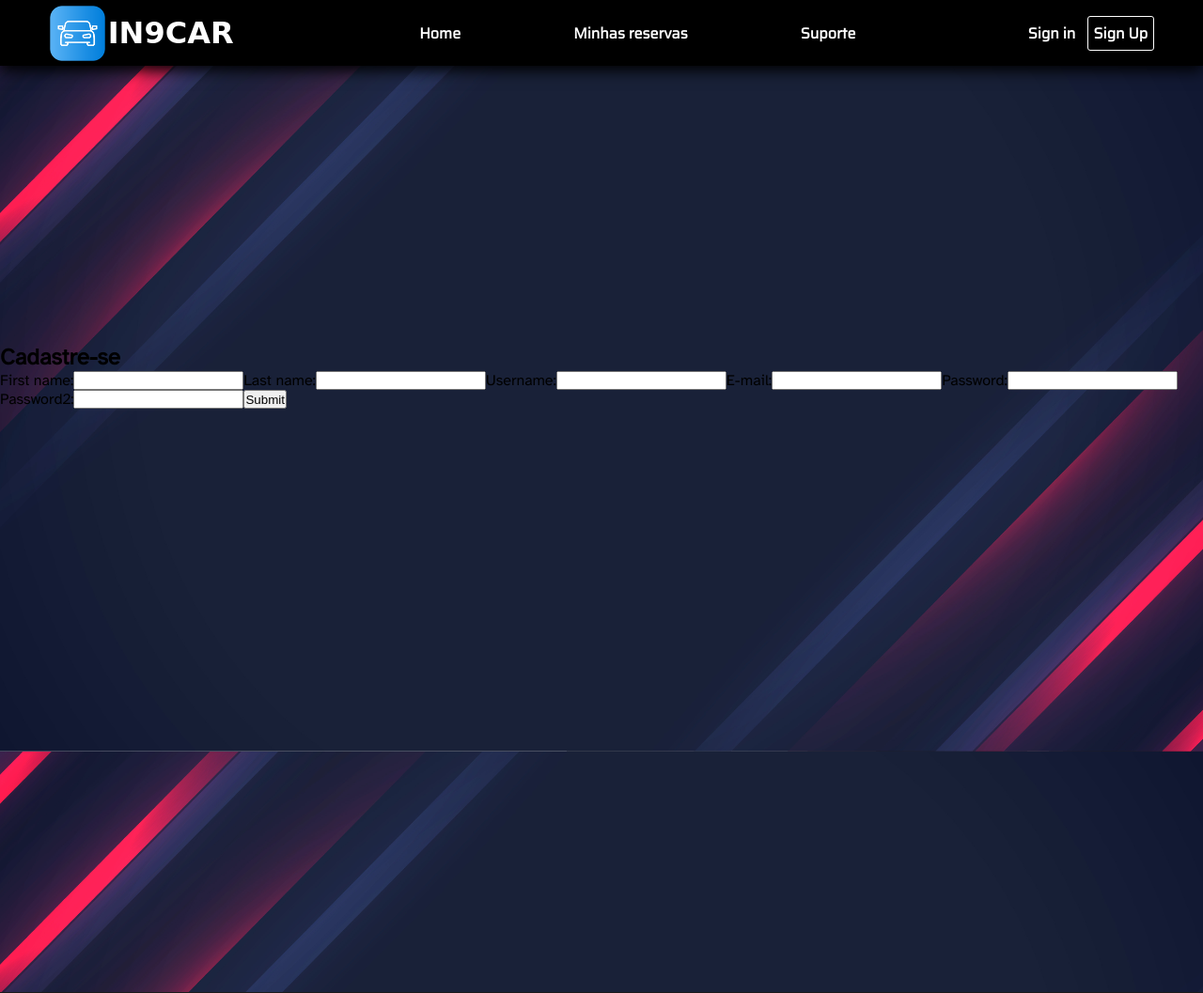
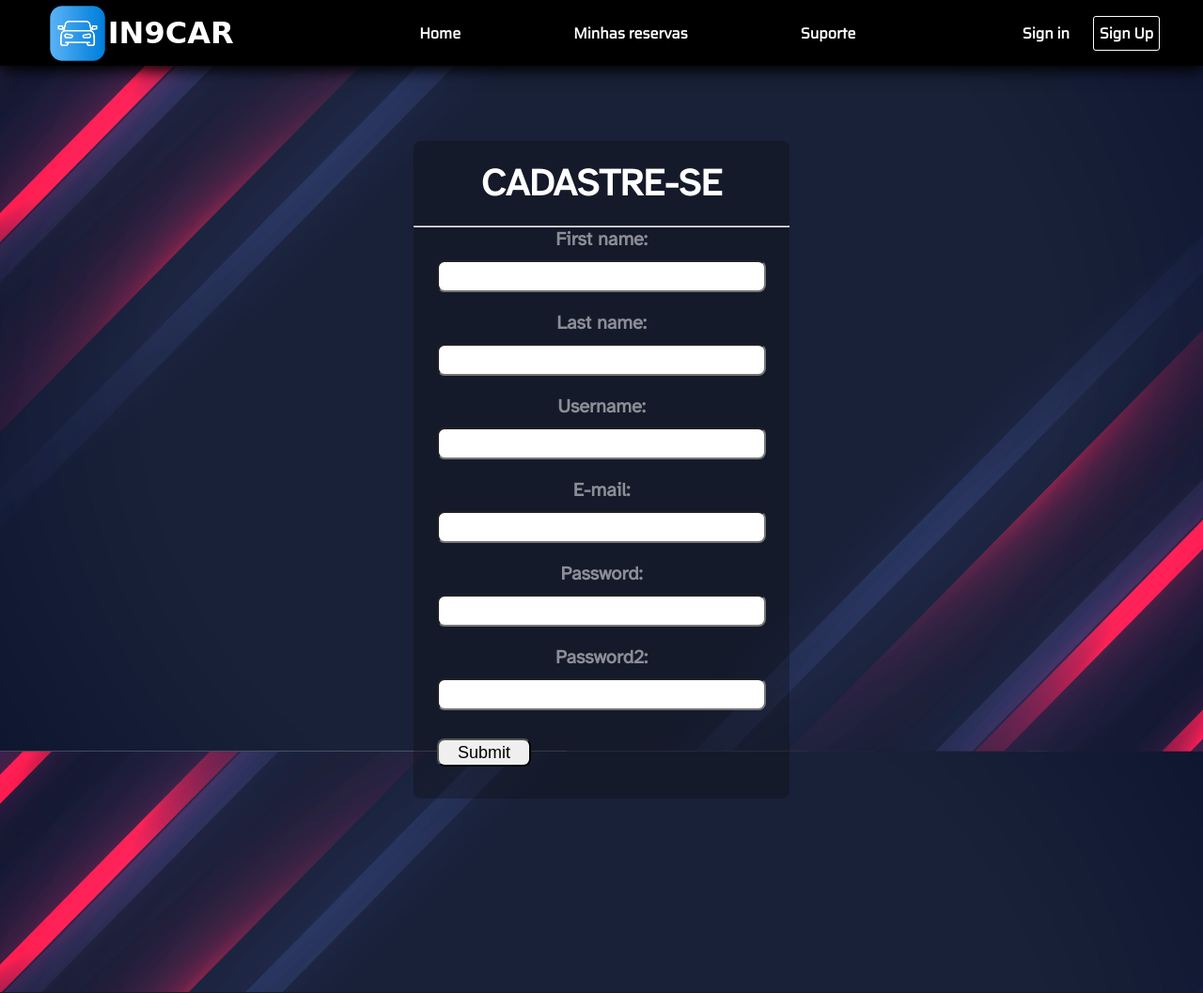
Before and after one commit to LuisP30/in9car-rentals, a Django app: page /authen/cadastro in a window 1280 px wide. Shown: the top 1057 px of the page at 94% size. Run offline with Django 4.2, Linux system fonts and the light colour scheme; some web fonts are replaced.

Commit message:
estilização da pagina de cadastro 2

```diff
--- a/authen/templates/authen/pages/cadastro.html
+++ b/authen/templates/authen/pages/cadastro.html
@@ -1,14 +1,59 @@
 {% extends 'global/base.html' %}
 {% block title %}Cadastro{% endblock title %}
 {% block content %}
+<style>
+.cadastro-content
+{
+    margin-top: 200px;
+    background-color: rgba(12, 12, 17, 0.338);
+    height:700px;
+    flex-direction:column;
+    width: 400px;
+    border-radius: 8px;
+}
+.form-content
+{
+    font-size: 20px;
+    display: flex;
+    justify-content: center;
+    flex-direction: column;
+    width: 350px;
+    font-weight: bold;
+    color: rgba(255, 255, 255, 0.509);
+}
+.grande
+{
+    font-size: 40px;
+    margin-top: 20px;
+    margin-bottom: 20px;
+    color: white;
+}
+input
+{
+    margin-top: 10px;
+    margin-bottom: 20px;
+    height:  30px;
+    border-radius: 8px;
+    color: black;
+    font-size: 18px;
+    align-items: center;
+}
+.enviar
+{
+    width: 100px;
+    align-items: center;
+}
+
+</style>
 <div class="cadastro-content">
-    <h2>Cadastre-se</h2>
+    <center><h2 class="grande">CADASTRE-SE</h2>
+        <hr>
     <div class="form-content">
-    <form action="{{form_action}}" method="POST">
+    <form class="form-content"  action="{{form_action}}" method="POST">
         {% csrf_token %}
         {{ form }}
-        <input type="submit">
+        <input class="enviar" type="submit">
     </form>
-    </div>
+    </div></center>
 </div>
 {% endblock content %}
--- a/core/templates/space/partials/header.html
+++ b/core/templates/space/partials/header.html
@@ -15,12 +15,12 @@
     <div class="box-user">
     <a href="">
         <div>
-            <a href="">Sign in</a>
+            <a href="{% url 'authen:login' %}">Sign in</a>
         </div>
     </a>
     <a href="">
         <div class="box-cadastro">
-            Sign Up
+            <a href="{% url 'authen:cadastro' %}"> Sign Up </a>
         </div>
     </a>
     </div>
```
Also changed, not shown: authen/templates/authen/pages/login.html (+23 -8 lines).
